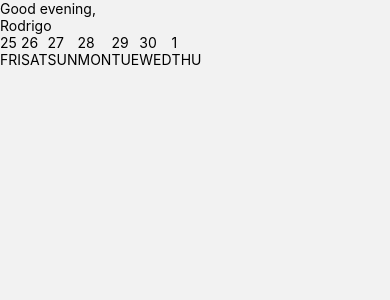
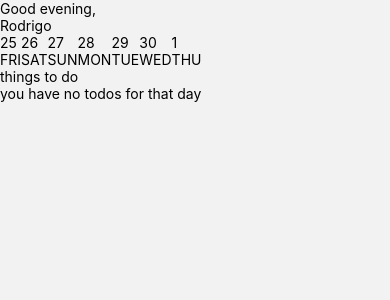
Before and after one commit to rodrigomsrocha/reminder-app, a React Native app: screen /Home in a window 390 px wide. Shown: the top 300 px of the page. Built offline with nearby package versions, Linux system fonts and the light colour scheme; grey boxes are pictures that could not be loaded.

Commit message:
todos section done

```diff
--- a/package.json
+++ b/package.json
@@ -14,11 +14,14 @@
     "expo": "~47.0.8",
     "expo-status-bar": "~1.4.2",
     "nativewind": "^2.0.11",
+    "phosphor-react-native": "^1.1.2",
     "react": "18.1.0",
     "react-dom": "18.1.0",
     "react-native": "0.70.5",
+    "react-native-bouncy-checkbox": "^3.0.6",
     "react-native-safe-area-context": "4.4.1",
     "react-native-screens": "~3.18.0",
+    "react-native-svg": "13.4.0",
     "react-native-web": "~0.18.9"
   },
   "devDependencies": {
--- /dev/null
+++ b/src/components/Checkbox/index.tsx
@@ -0,0 +1,23 @@
+import { Check } from 'phosphor-react-native';
+import BouncyCheckbox from 'react-native-bouncy-checkbox';
+
+interface CheckboxProp {
+  index: number;
+  task: string;
+  completed: boolean;
+}
+
+export function Checkbox({ index, task, completed }: CheckboxProp) {
+  return (
+    <BouncyCheckbox
+      text={task}
+      isChecked={completed}
+      fillColor="#fff"
+      innerIconStyle={{ borderRadius: 8 }}
+      iconStyle={{ borderRadius: 8 }}
+      textStyle={{ color: '#cbd5e1' }}
+      iconComponent={<Check color="#17191a" size={20} weight="bold" />}
+      className={`${index !== 0 && 'mt-4'}`}
+    />
+  );
+}
--- /dev/null
+++ b/src/components/TodoSection/index.tsx
@@ -0,0 +1,32 @@
+import { Text, View } from 'react-native';
+import { Checkbox } from '../Checkbox';
+
+type Todo = {
+  id: number;
+  task: string;
+  completed: boolean;
+  createdAt: number;
+};
+
+interface TodoSectionProps {
+  todos: Todo[];
+}
+
+export function TodoSection({ todos }: TodoSectionProps) {
+  return (
+    <View className="p-2 mt-6">
+      <View className="p-4">
+        <Text className="text-xl text-white">things to do</Text>
+      </View>
+      <View className="bg-[#17191a] p-6 rounded-[40px] mt-2">
+        {todos.length ? (
+          todos.map((todo, index) => (
+            <Checkbox key={todo.id} task={todo.task} completed={todo.completed} index={index} />
+          ))
+        ) : (
+          <Text className="text-[#cbd5e1] text-base">you have no todos for that day</Text>
+        )}
+      </View>
+    </View>
+  );
+}
--- /dev/null
+++ b/src/mocks/todo.ts
@@ -0,0 +1,50 @@
+export const todos = [
+  {
+    id: 1,
+    task: 'clean my room',
+    createdAt: new Date(2022, 11, 26).getDate(),
+    completed: false,
+  },
+  {
+    id: 2,
+    task: 'clean the bathroom',
+    createdAt: new Date(2022, 11, 26).getDate(),
+    completed: true,
+  },
+  {
+    id: 3,
+    task: 'math test',
+    createdAt: new Date(2022, 11, 27).getDate(),
+    completed: false,
+  },
+  {
+    id: 4,
+    task: 'finish the app',
+    createdAt: new Date(2022, 11, 27).getDate(),
+    completed: true,
+  },
+  {
+    id: 5,
+    task: 'movie tonight',
+    createdAt: new Date(2022, 11, 28).getDate(),
+    completed: false,
+  },
+  {
+    id: 6,
+    task: 'cook dinner',
+    createdAt: new Date(2022, 11, 29).getDate(),
+    completed: true,
+  },
+  {
+    id: 7,
+    task: 'study to test',
+    createdAt: new Date(2022, 11, 29).getDate(),
+    completed: false,
+  },
+  {
+    id: 8,
+    task: 'do the dishes',
+    createdAt: new Date(2022, 11, 29).getDate(),
+    completed: false,
+  },
+];
--- a/src/screens/Home.tsx
+++ b/src/screens/Home.tsx
@@ -3,6 +3,8 @@ import { useLayoutEffect, useState } from 'react';
 import { SafeAreaView } from 'react-native-safe-area-context';
 import { Calendar } from '../components/Calendar';
 import { Header } from '../components/Header/Index';
+import { TodoSection } from '../components/TodoSection';
+import { todos } from '../mocks/todo';
 
 export function Home() {
   const navigation = useNavigation();
@@ -11,6 +13,8 @@ export function Home() {
   const updateSelectedDay = (day: number) => {
     setSelectedDay(day);
   };
+
+  const filteredTodos = todos.filter((todo) => todo.createdAt === selectedDay);
 
   useLayoutEffect(() => {
     navigation.setOptions({
@@ -22,6 +26,7 @@ export function Home() {
     <SafeAreaView className="bg-[#0f0f0f] flex-1">
       <Header />
       <Calendar selectedDay={selectedDay} onPress={updateSelectedDay} />
+      <TodoSection todos={filteredTodos} />
     </SafeAreaView>
   );
 }
```
Also changed, not shown: app.d.ts (renamed from app.d.js), 1 other file (tests, documents, lock files or other folders).
